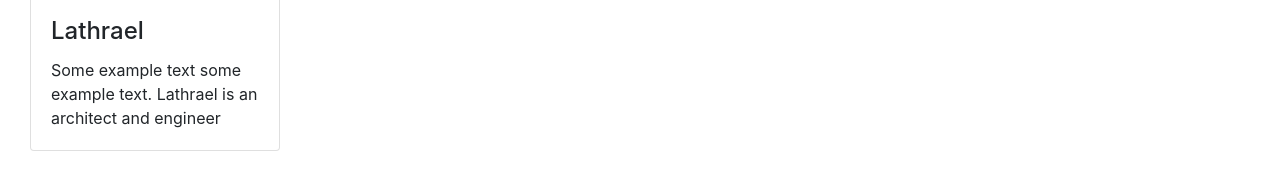
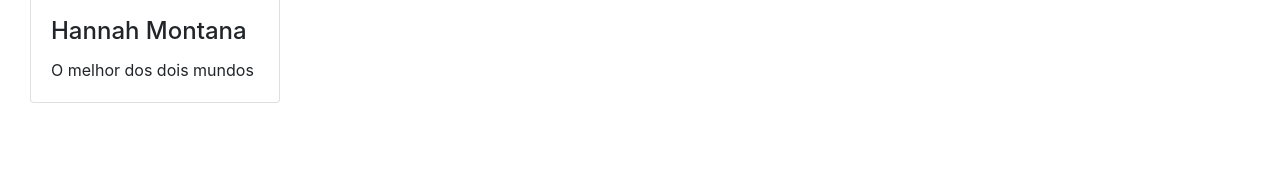
Before and after one commit to alexslopes/GitWorkshop, a plain HTML site: page index.html in a window 1280 px wide. Shown: the part 276-466 px from the top of the page. Drawn offline with nearby package versions, Linux system fonts and the light colour scheme.

Commit message:
O melhor dos dois universos

```diff
--- a/index.html
+++ b/index.html
@@ -26,8 +26,8 @@
                     <div class="card" style="width:250px;">
                         <img class="card-img-top" src="https://memegenerator.net/img/images/10585407/miley-cyrus-wrecking-ball.jpg" alt="Card image" style="width:100%; cursor:pointer;">
                         <div class="card-body">
-                            <h4 class="card-title">Lathrael</h4>
-                            <p class="card-text">Some example text some example text. Lathrael is an architect and engineer</p>
+                            <h4 class="card-title">Hannah Montana</h4>
+                            <p class="card-text">O melhor dos dois mundos</p>
                         </div>
                     </div>
                 </div>
@@ -50,8 +50,8 @@
                         </div>
 
                         <div class="col-md-7">
-                            <h4>Lathrael</h4>
-                            <p>Nunc nec euismod odio. Suspendisse condimentum nunc vel odio suscipit euismod. Proin vitae maximus nulla, ut sollicitudin erat. Ut molestie malesuada urna non laoreet. Vivamus.</p>
+                            <h4>Hannah Montana</h4>
+                            <p>I feel like a wrecking ball......</p>
                             <span id="tipo_personagem1-1" class="badge badge-pill badge-success">Elfo</span>
                             <span id="tipo_personagem1-2" class="badge badge-pill badge-light">Venenoso</span>
                             <span id="tipo_personagem1-3" class="badge badge-pill badge-secondary">Fantasma</span>
```
